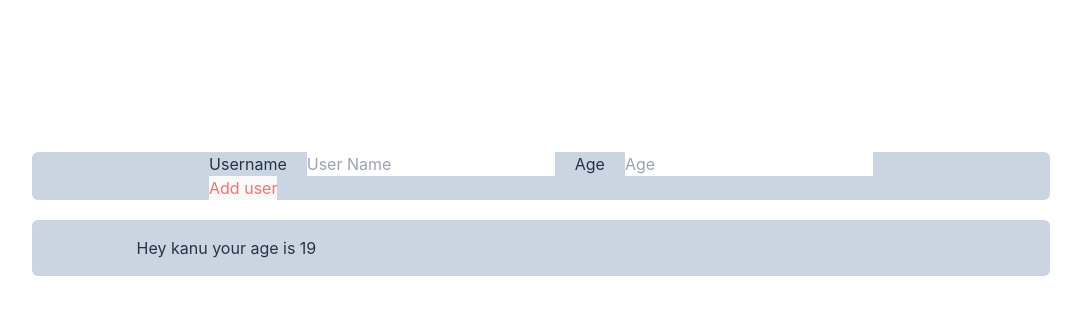
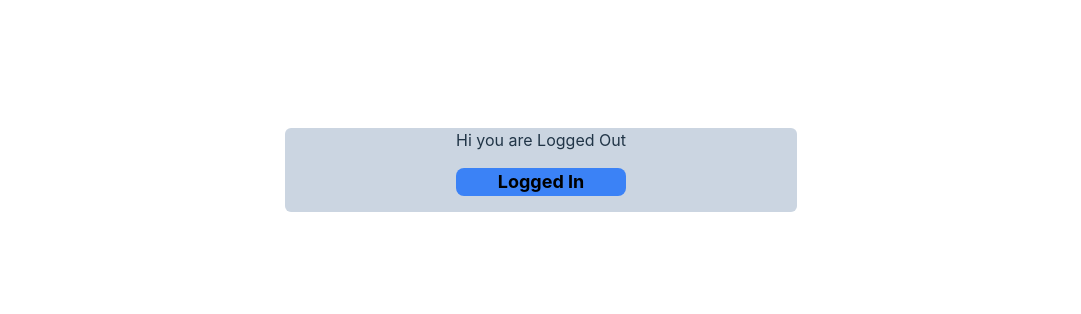
Before and after one commit to TecLegacy/React-LogBook, a React (Vite) app in the folder react-tut/: page / in a window 1280 px wide. Shown: the top 314 px of the page, without its empty margins (99-1180 px from the left). Built offline with nearby package versions, Linux system fonts and the light colour scheme; the HTML template or start-up script is replaced by a standard one.

Commit message:
Context Api - log in/out project

```diff
--- a/react-tut/src/App.jsx
+++ b/react-tut/src/App.jsx
@@ -1,13 +1,21 @@
 import AddUser from './components/project/add-user/AddUser';
 import ErrorModal from './components/project/errorModal/ErrorModal';
+import LoginOut from '@/components/context/LoginOut';
+import Button from './UI/Button';
+import AuthProvider from '@/components/context/auth-context';
 
 function App() {
   return (
     <>
       {/*Userlist - ref portal ? state */}
-      <div className={` m-auto mt-32 h-full   w-5/6 p-6 `}>
+      {/* <div className={` m-auto mt-32 h-full   w-5/6 p-6 `}>
         <AddUser />
-      </div>
+      </div> */}
+
+      {/* CONTEXT API */}
+      <AuthProvider>
+        <LoginOut />
+      </AuthProvider>
     </>
   );
 }
--- /dev/null
+++ b/react-tut/src/UI/Button.jsx
@@ -0,0 +1,19 @@
+import React from 'react';
+
+const Button = ({ children, authContext, message }) => {
+  const bClick = () => {
+    if (message === 'loggedIn') {
+      return authContext.loggIn();
+    }
+  };
+  return (
+    <button
+      onClick={bClick}
+      className={`  my-4 flex w-full cursor-pointer items-center justify-center  rounded-lg   bg-blue-500 text-lg font-bold  text-black  transition duration-500 hover:bg-yellow-300`}
+    >
+      {children}
+    </button>
+  );
+};
+
+export default Button;
--- /dev/null
+++ b/react-tut/src/components/context/LoginOut.jsx
@@ -0,0 +1,31 @@
+import { useContext } from 'react';
+
+import Button from '@/UI/Button';
+import Card from '../project/layout/Card';
+
+import { AuthContext } from '@/components/context/auth-context.jsx';
+
+const LoginOut = () => {
+  const authContext = useContext(AuthContext);
+
+  return (
+    <div className={`mx-auto mt-32 w-2/5 `}>
+      {/* login */}
+      <Card>
+        <div>
+          {/* {!authContext.islogged && <p>Hi you are Logged {`${}`}</p>} */}
+          {authContext.isLogged ? (
+            <p>Hi you are Logged In</p>
+          ) : (
+            <p>Hi you are Logged Out</p>
+          )}
+          <Button authContext={authContext} message="loggedIn">
+            Logged {authContext.isLogged ? 'Out' : 'In'}
+          </Button>
+        </div>
+      </Card>
+    </div>
+  );
+};
+
+export default LoginOut;
--- /dev/null
+++ b/react-tut/src/components/context/auth-context.jsx
@@ -0,0 +1,36 @@
+import React from 'react';
+import { useState } from 'react';
+// Context
+export const AuthContext = React.createContext({
+  isLogged: false,
+  loggIn: () => {},
+  loggOut: () => {},
+});
+
+// Context Provider component
+
+const AuthProvider = ({ children }) => {
+  const [log, setLog] = useState(false);
+
+  const logiInHandler = () => {
+    console.log('logIn', log);
+    setLog(!log);
+  };
+  const logOutHandler = () => {
+    console.log('logOut', log);
+    setLog(!log);
+  };
+  return (
+    <AuthContext.Provider
+      value={{
+        isLogged: log,
+        loggIn: logiInHandler,
+        loggOut: logOutHandler,
+      }}
+    >
+      {children}
+    </AuthContext.Provider>
+  );
+};
+
+export default AuthProvider;
--- /dev/null
+++ b/react-tut/src/components/store/context/Store.jsx
@@ -0,0 +1,14 @@
+import React from 'react';
+
+const AuthContext = React.createContext({
+  isLoggesIn: false,
+  counter: 0,
+});
+
+export default Store = () => {
+  return (
+    <>
+      <h1>store</h1>
+    </>
+  );
+};
--- a/react-tut/vite.config.js
+++ b/react-tut/vite.config.js
@@ -6,6 +6,7 @@ import path from 'path';
 export default defineConfig({
   plugins: [react()],
   resolve: {
-    alias: [{ find: '@', replacement: path.resolve(__dirname, 'src') }],
+    // Absolute path for projects using node module
+    alias: [{ find: '@', replacement: path.resolve(__dirname, 'src/') }],
   },
 });
```
